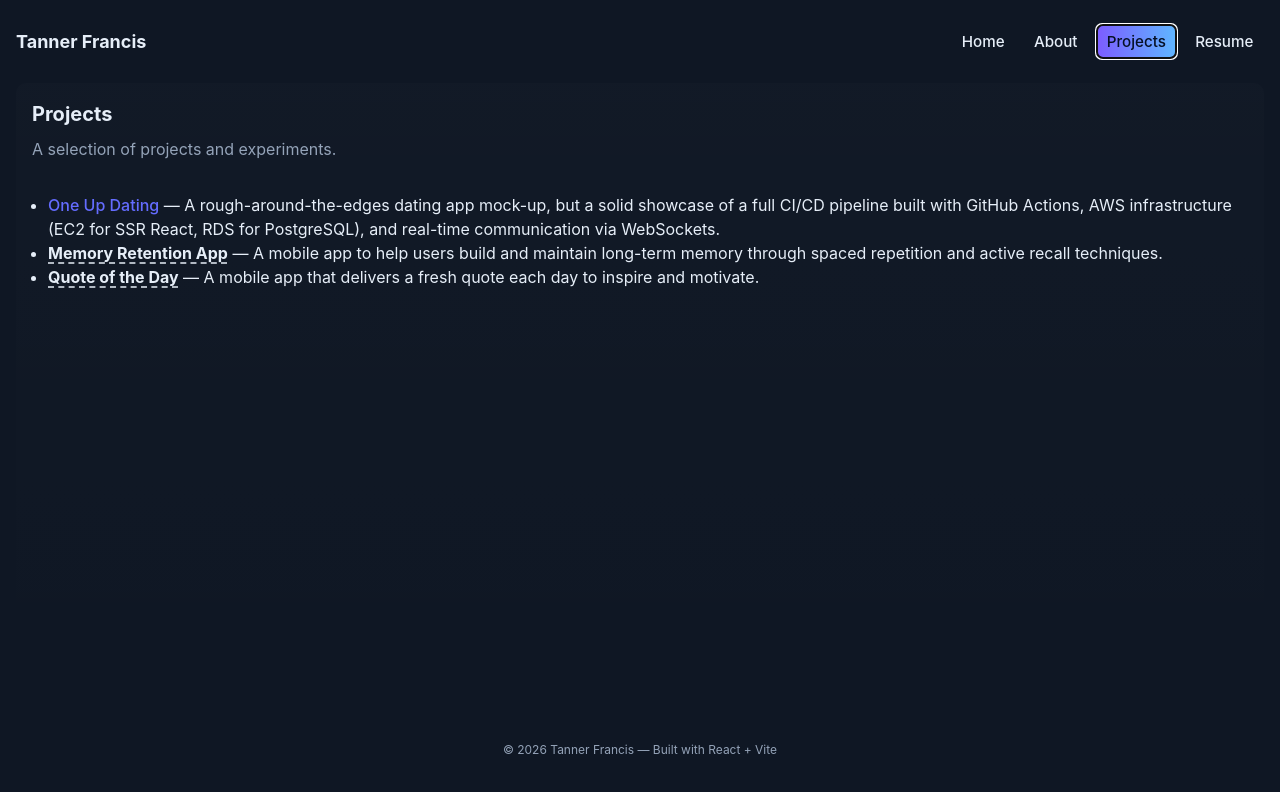
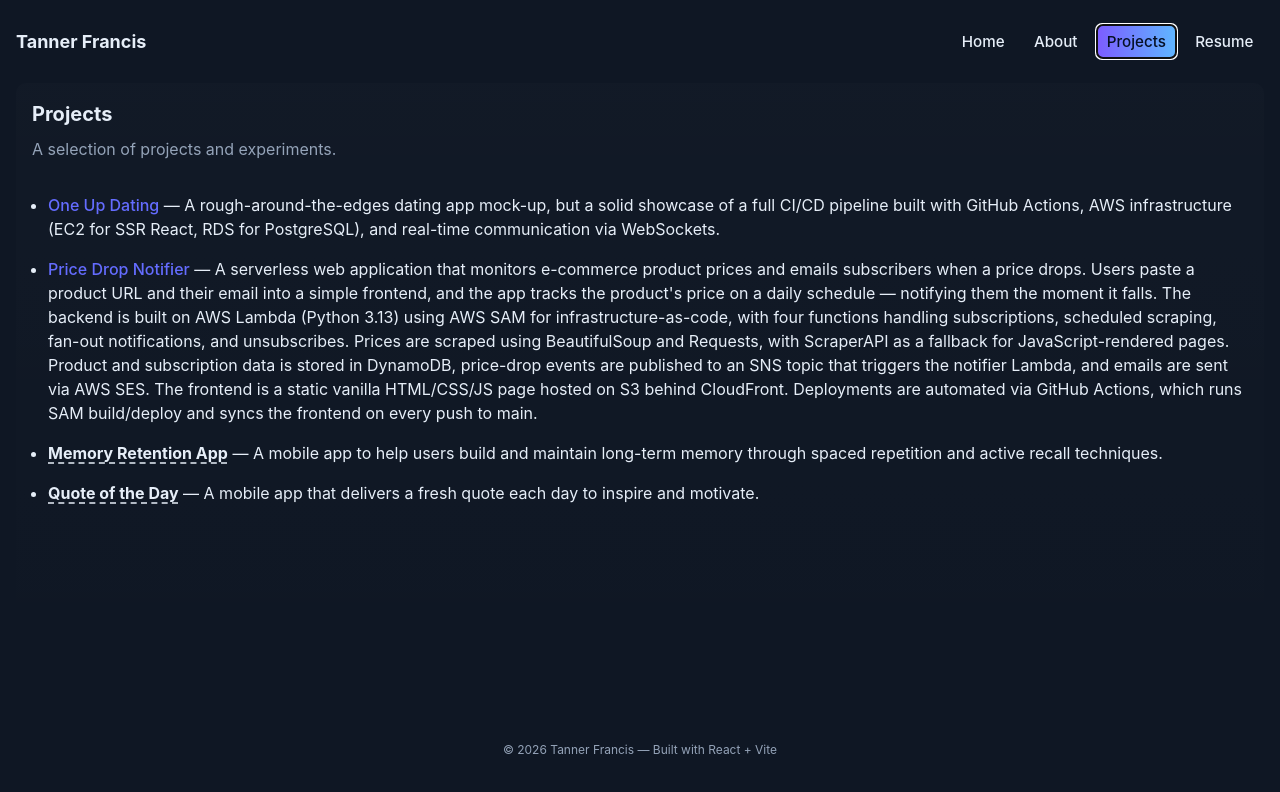
Before and after one commit to Financ3/portfolio, a React (Vite) app in the folder portfolio/: page / in a window 1280 px wide. Both pictures are taken after a click on the button "Projects". Shown: the top 792 px of the page. Built offline with nearby package versions, Linux system fonts and the light colour scheme.

Commit message:
added projects entry

```diff
--- a/portfolio/src/App.css
+++ b/portfolio/src/App.css
@@ -38,6 +38,7 @@ body{margin:0;display:flex;flex-direction:column;min-height:100vh;font-family:In
 .title{margin:0 0 0.5rem 0;font-size:1.25rem}
 .lead{margin:0 0 1rem 0;color:var(--muted)}
 .projects-list{padding-left:1rem}
+.projects-list li + li{margin-top:1rem}
 
 .site-footer{padding:1.5rem 0;color:var(--muted);font-size:0.9rem;text-align:center}
 
--- a/portfolio/src/pages/Projects.tsx
+++ b/portfolio/src/pages/Projects.tsx
@@ -33,6 +33,24 @@ export default function Projects() {
           PostgreSQL), and real-time communication via WebSockets.
         </li>
         <li>
+          <strong>
+            <a href="https://pricedrop.codebystory.com/" target="_blank" rel="noopener noreferrer">
+              Price Drop Notifier
+            </a>
+          </strong>{" "}
+          — A serverless web application that monitors e-commerce product prices and emails subscribers
+          when a price drops. Users paste a product URL and their email into a simple frontend, and the
+          app tracks the product's price on a daily schedule — notifying them the moment it falls.
+          {" "}The backend is built on AWS Lambda (Python 3.13) using AWS SAM for infrastructure-as-code,
+          with four functions handling subscriptions, scheduled scraping, fan-out notifications, and
+          unsubscribes. Prices are scraped using BeautifulSoup and Requests, with ScraperAPI as a
+          fallback for JavaScript-rendered pages. Product and subscription data is stored in DynamoDB,
+          price-drop events are published to an SNS topic that triggers the notifier Lambda, and emails
+          are sent via AWS SES. The frontend is a static vanilla HTML/CSS/JS page hosted on S3 behind
+          CloudFront. Deployments are automated via GitHub Actions, which runs SAM build/deploy and
+          syncs the frontend on every push to main.
+        </li>
+        <li>
           <strong><Tip>Memory Retention App</Tip></strong>{" "}
           — A mobile app to help users build and maintain long-term memory through spaced repetition
           and active recall techniques.
```
